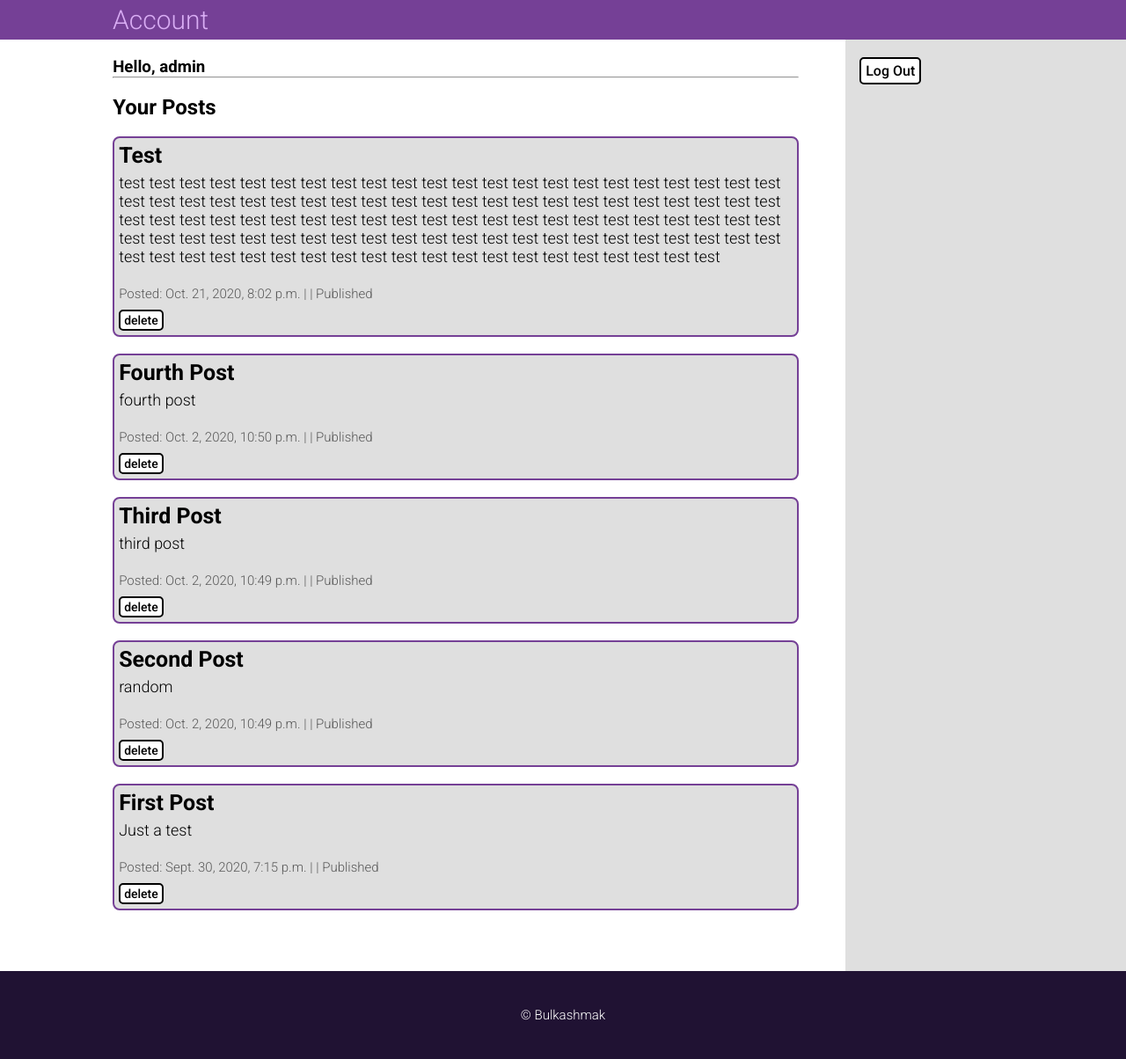
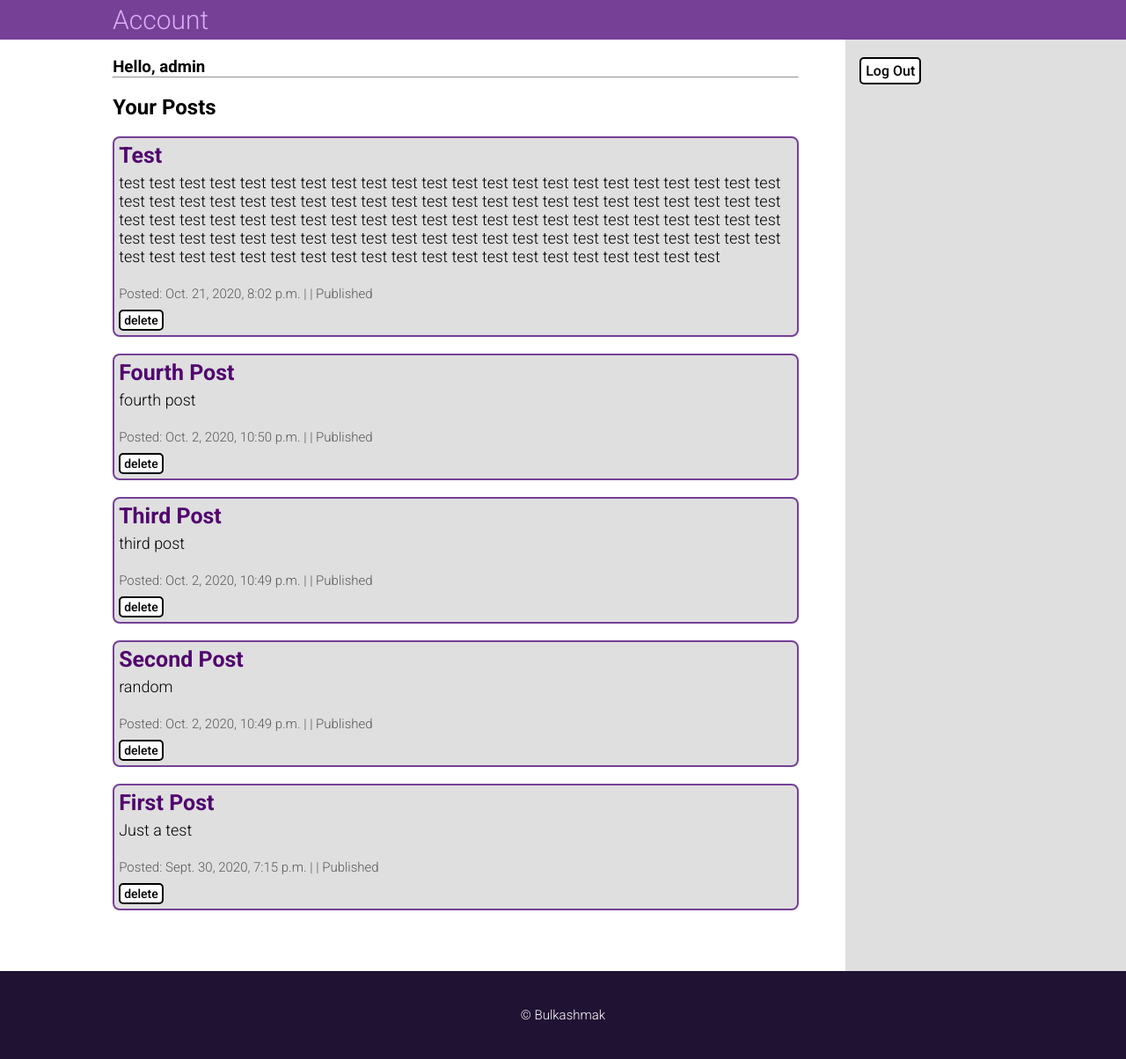
Before and after one commit to bulkashmak/blog_website, a Django app: page /account/ in a window 1280 px wide. Shown: the part 67-1271 px from the top of the page at 88% size. Run offline with Django 3.2, Linux system fonts and the light colour scheme; a user stored in the database is signed in; data comes from the database, SQL or seed files in the repository.

Commit message:
Little style changes in account.html

```diff
--- a/users/templates/users/account.html
+++ b/users/templates/users/account.html
@@ -12,8 +12,8 @@
             <h2>Your Posts</h2><br>
             {% for post in posts %}
                 <div class="post">
-                    <h5>
-                        {{ post.title }}
+                    <h5 class="post_title">
+                        <a href="{{ post.get_absolute_url }}">{{ post.title }}</a>
                     </h5>
                     <p>{{ post.content }}</p>
                     <p class="author">
```
